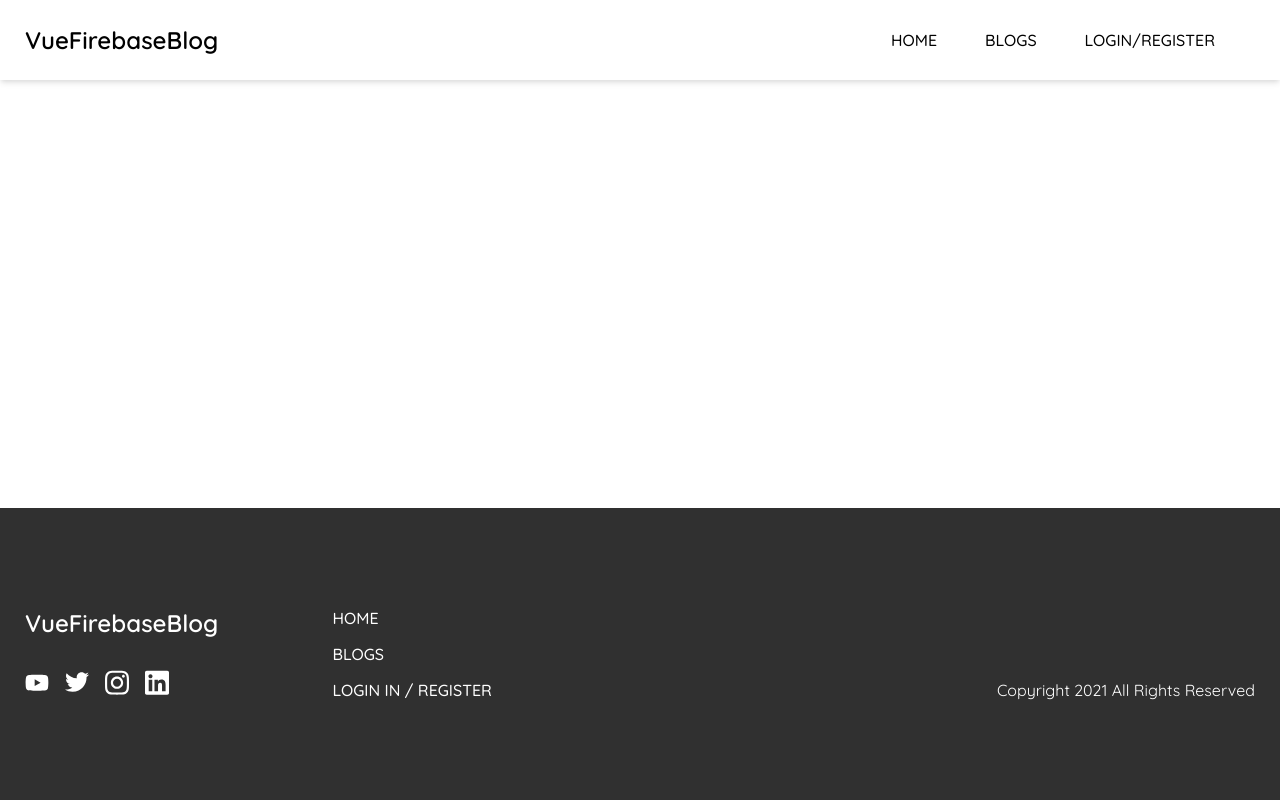
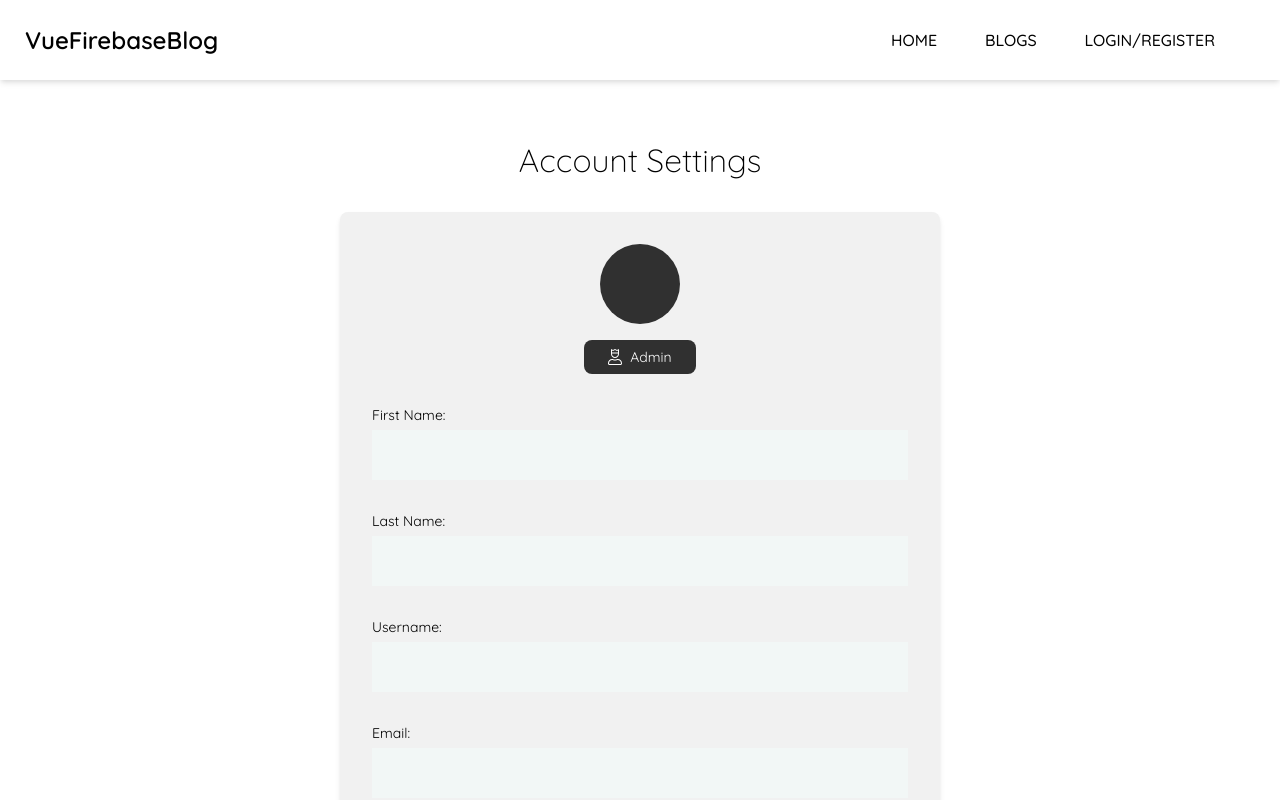
Before and after one commit to markpackham/VueFirebaseBlog, a Vue app: page /profile in a window 1280 px wide. Shown: the top 800 px of the page. Built offline with nearby package versions, Linux system fonts and the light colour scheme; no server answers; what vue2-editor would draw is missing.

Commit message:
present user profile info, https://youtu.be/ISv22NNL-aE?t=14488

```diff
--- a/src/store/index.js
+++ b/src/store/index.js
@@ -44,6 +44,15 @@ export default new Vuex.Store({
         state.profileFirstName.match(/(\b\S)?/g).join("") +
         state.profileLastName.match(/(\b\S)?/g).join("");
     },
+    changeFirstName(state, payload) {
+      state.profileFirstName = payload;
+    },
+    changeLastName(state, payload) {
+      state.profileLastName = payload;
+    },
+    changeUsername(state, payload) {
+      state.profileUsername = payload;
+    },
   },
   actions: {
     async getCurrentUser({ commit }) {
--- a/src/views/Admin.vue
+++ b/src/views/Admin.vue
@@ -4,7 +4,7 @@
 
 <script>
 export default {
-  name: "admin",
+  name: "Admin",
 };
 </script>
 
--- a/src/views/Profile.vue
+++ b/src/views/Profile.vue
@@ -1,10 +1,89 @@
 <template>
-  <div class="profile"></div>
+  <div class="profile">
+    <Modal
+      v-if="modalActive"
+      :modalMessage="modalMessage"
+      v-on:close-modal="closeModal"
+    />
+    <div class="container">
+      <h2>Account Settings</h2>
+      <div class="profile-info">
+        <div class="initials">{{ $store.state.profileInitials }}</div>
+        <div class="admin-badge">
+          <adminIcon class="icon" />
+          <span>admin</span>
+        </div>
+        <div class="input">
+          <label for="firstName">First Name:</label>
+          <input type="text" id="firstName" v-model="firstName" />
+        </div>
+        <div class="input">
+          <label for="lastName">Last Name:</label>
+          <input type="text" id="lastName" v-model="lastName" />
+        </div>
+        <div class="input">
+          <label for="username">Username:</label>
+          <input type="text" id="username" v-model="username" />
+        </div>
+        <div class="input">
+          <label for="email">Email:</label>
+          <input disabled type="text" id="email" v-model="email" />
+        </div>
+        <button @click="updateProfile">Save Changes</button>
+      </div>
+    </div>
+  </div>
 </template>
 
 <script>
+import Modal from "../components/Modal";
+import adminIcon from "../assets/Icons/user-crown-light.svg";
 export default {
-  name: "profile",
+  name: "Profile",
+  components: {
+    Modal,
+    adminIcon,
+  },
+  data() {
+    return { modalMessage: "Changes saved!", modalActive: null };
+  },
+  methods: {
+    updateProfile() {
+      return;
+    },
+    closeModal() {
+      this.modalActive = !this.modalActive;
+    },
+  },
+  computed: {
+    firstName: {
+      get() {
+        return this.$store.state.profileFirstName;
+      },
+      set(payload) {
+        this.$store.commit("changeFirstName", payload);
+      },
+    },
+    lastName: {
+      get() {
+        return this.$store.state.profileLastName;
+      },
+      set(payload) {
+        this.$store.commit("changeLastName", payload);
+      },
+    },
+    username: {
+      get() {
+        return this.$store.state.profileUsername;
+      },
+      set(payload) {
+        this.$store.commit("changeUsername", payload);
+      },
+    },
+    email() {
+      return this.$store.state.profileEmail;
+    },
+  },
 };
 </script>
 
```
